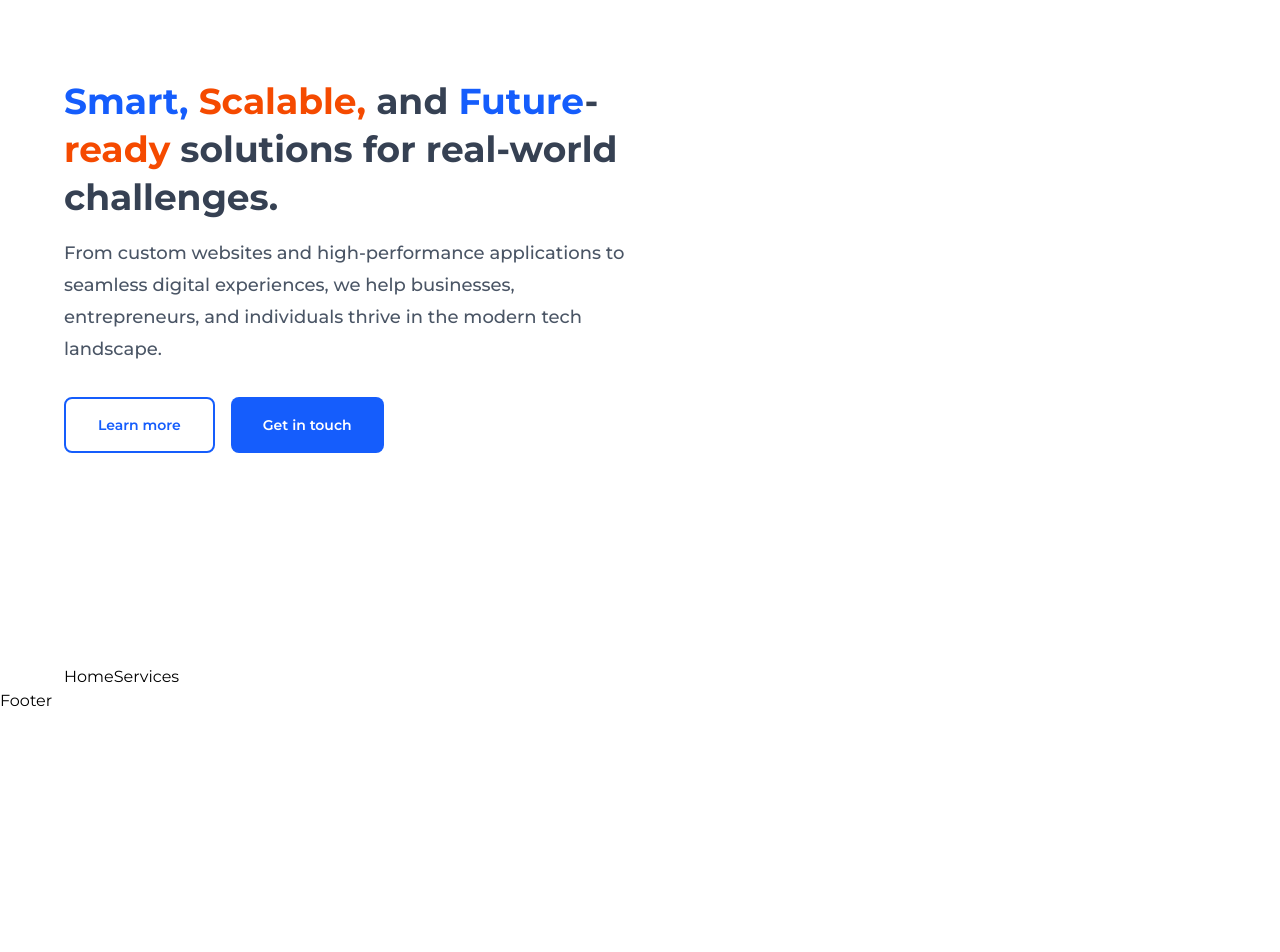
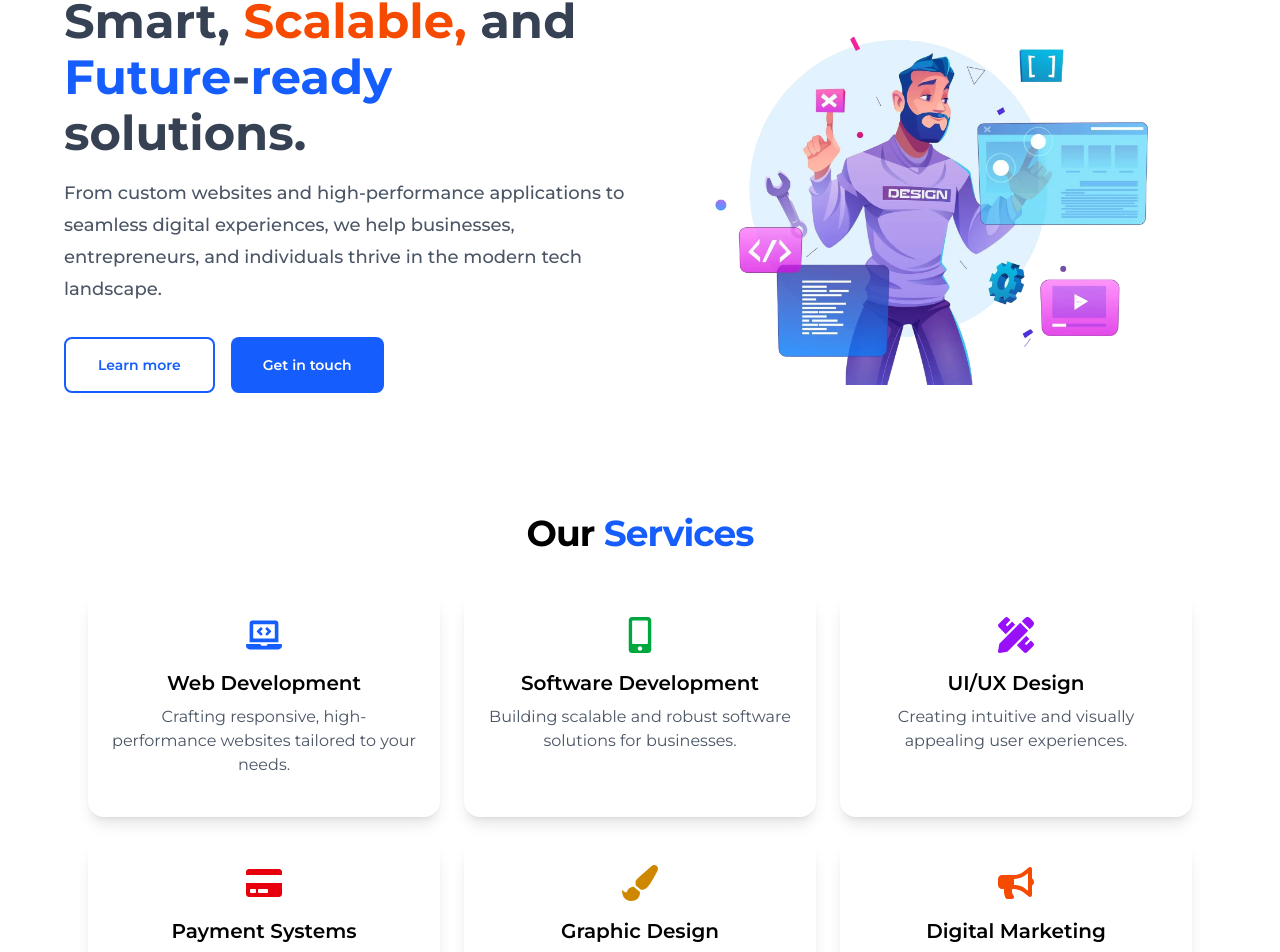
Before and after one commit to Hector-John/AxionTech, a React (Vite) app: page / in a window 1280 px wide. Shown: the part 135-1087 px from the top of the page. Before the commit the page ends 848 px from the top, so only its background shows below. Built offline with nearby package versions, Linux system fonts and the light colour scheme.

Commit message:
hero section

```diff
--- a/index.html
+++ b/index.html
@@ -3,7 +3,7 @@
   <head>
     <meta charset="UTF-8" />
     <meta name="viewport" content="width=device-width, initial-scale=1.0" />
-    <link rel="icon" href="/public/favicon.png" type="image/x-icon" />
+    <link rel="icon" href="/favicon.png" type="image/x-icon" />
     <title>Axion Tech Solutions</title>
   </head>
   <body>
--- a/src/components/Navbar.jsx
+++ b/src/components/Navbar.jsx
@@ -18,12 +18,13 @@ const Navbar = () => {
 
   return (
     <nav
-      className={`padded fixed top-0 left-0 w-full z-100 grid grid-cols-3 items-center px-10 h-16 transition-all duration-300 shadow-sm backdrop-blur-md ${
+      className={`padded fixed top-0 left-0 w-full z-100 grid grid-cols-3 items-center px-10 h-18 transition-all duration-300 backdrop-blur-md ${
         isScrolled ? "bg-white/20" : "bg-transparent"
       }`}
     >
       <div className="logo text-2xl text-orange-600 font-bold">
-        Axion<span className="text-blue-600">Tech</span><span className="text-orange-600">.</span>
+        Axion<span className="text-blue-600">Tech</span>
+        <span className="text-orange-600">.</span>
       </div>
 
       <ul className="flex gap-10 justify-center font-semibold ">
@@ -31,7 +32,9 @@ const Navbar = () => {
           <NavLink
             to="/"
             className={({ isActive }) =>
-              `${isActive ? "text-blue-600" : "text-gray-700"} hover:text-blue-600`
+              `${
+                isActive ? "text-blue-600" : "text-gray-700"
+              } hover:text-blue-600`
             }
             end
           >
@@ -42,7 +45,9 @@ const Navbar = () => {
           <NavLink
             to="/portfolio"
             className={({ isActive }) =>
-              `${isActive ? "text-blue-600" : "text-gray-700"} hover:text-blue-600`
+              `${
+                isActive ? "text-blue-600" : "text-gray-700"
+              } hover:text-blue-600`
             }
           >
             Portfolio
@@ -52,7 +57,9 @@ const Navbar = () => {
           <NavLink
             to="/services"
             className={({ isActive }) =>
-              `${isActive ? "text-blue-600" : "text-gray-700"} hover:text-blue-600`
+              `${
+                isActive ? "text-blue-600" : "text-gray-700"
+              } hover:text-blue-600`
             }
           >
             Services
@@ -62,15 +69,15 @@ const Navbar = () => {
           <NavLink
             to="/blogs"
             className={({ isActive }) =>
-              `${isActive ? "text-blue-600" : "text-gray-700"} hover:text-blue-600`
+              `${
+                isActive ? "text-blue-600" : "text-gray-700"
+              } hover:text-blue-600`
             }
           >
             Blog
           </NavLink>
         </li>
-        <li>
-
-        </li>
+        <li></li>
       </ul>
 
       <div className="flex justify-end">
--- a/src/pages/home/Hero.jsx
+++ b/src/pages/home/Hero.jsx
@@ -1,17 +1,16 @@
 import React from "react";
 import Button from "../../components/Button";
-// import hero_designer from '../../assets/hero_designer.webp'
+import hero_design from '../../assets/hero_design.webp'
 
 const HeroSection = () => {
   return (
-    <div className="h-screen grid grid-cols-1 md:grid-cols-2 items-center ">
+    <div className="mt-[8rem] mb-18 grid grid-cols-1 md:grid-cols-2 items-center ">
       <div className="">
-        <h2 className="leading-12 mb-4 font-bold text-gray-700 sm:text-3xl md:text-4xl">
-          <span className="text-blue-600">Smart, </span>
+        <h2 className="leading-14 mb-4 font-bold text-gray-700 sm:text-3xl md:text-5xl">
+          <span className="">Smart, </span>
           <span className="text-orange-600">Scalable,</span> and
-          <span className="text-blue-600"> Future</span>-
-          <span className="text-orange-600">ready</span> solutions for
-          real-world challenges.
+          <span className="text-blue-600 "> Future</span>-
+          <span className="text-blue-600 ">ready</span> solutions.
         </h2>
 
         <p className="text-lg leading-8 font-medium text-gray-600">
@@ -27,9 +26,10 @@ const HeroSection = () => {
       </div>
 
       <div className="flex justify-center items-center">
-        {/* Insert image or illustration here */}
-        {/* <img src={hero_designer }alt="hero_image" /> */}
+        <img src={hero_design}alt="hero_image" />
       </div>
+
+
     </div>
   );
 };
--- a/src/pages/home/HomeServices.jsx
+++ b/src/pages/home/HomeServices.jsx
@@ -1,9 +1,79 @@
-import React from 'react'
+import React from "react";
+import { motion } from "framer-motion";
+import {
+  FaLaptopCode,
+  FaMobileAlt,
+  FaPencilRuler,
+  FaCreditCard,
+  FaPaintBrush,
+  FaBullhorn,
+  FaArrowRight
+} from "react-icons/fa";
+
+const services = [
+  {
+    title: "Web Development",
+    icon: <FaLaptopCode className="text-4xl text-blue-600" />,
+    description: "Crafting responsive, high-performance websites tailored to your needs.",
+  },
+  {
+    title: "Software Development",
+    icon: <FaMobileAlt className="text-4xl text-green-600" />,
+    description: "Building scalable and robust software solutions for businesses.",
+  },
+  {
+    title: "UI/UX Design",
+    icon: <FaPencilRuler className="text-4xl text-purple-600" />,
+    description: "Creating intuitive and visually appealing user experiences.",
+  },
+  {
+    title: "Payment Systems",
+    icon: <FaCreditCard className="text-4xl text-red-600" />,
+    description: "Secure and seamless online payment integrations.",
+  },
+  {
+    title: "Graphic Design",
+    icon: <FaPaintBrush className="text-4xl text-yellow-600" />,
+    description: "Designing eye-catching visuals and brand elements.",
+  },
+  {
+    title: "Digital Marketing",
+    icon: <FaBullhorn className="text-4xl text-orange-600" />,
+    description: "Helping brands reach their audience with effective strategies.",
+  },
+];
 
 const HomeServices = () => {
   return (
-    <div>HomeServices</div>
-  )
-}
+    <div className="py-12 px-6">
+      <h1 className="text-4xl tracking-tight font-bold text-center mb-10">
+        Our <span className="text-blue-600">Services</span>
+      </h1>
 
-export default HomeServices
+      <div className="grid grid-cols-1 sm:grid-cols-2 md:grid-cols-3 gap-6">
+        {services.map((service, index) => (
+          <motion.div
+            key={index}
+            className="bg-white shadow-lg rounded-2xl p-6 text-center cursor-pointer hover:bg-blue-50 hover:shadow-xl transition-all duration-300"
+            initial={{ opacity: 0, y: 50 }}
+            animate={{ opacity: 1, y: 0 }}
+            transition={{ delay: index * 0.1, duration: 0.5 }}
+          >
+            <div className="flex justify-center mb-4">{service.icon}</div>
+            <h2 className="text-xl font-semibold">{service.title}</h2>
+            <p className="text-gray-600 mt-2">{service.description}</p>
+
+            <motion.div
+              className="mt-4 flex items-center justify-center gap-2 text-blue-600 font-medium"
+            >
+
+
+            </motion.div>
+          </motion.div>
+        ))}
+      </div>
+    </div>
+  );
+};
+
+export default HomeServices;
--- a/src/pages/services/Services.jsx
+++ b/src/pages/services/Services.jsx
@@ -1,8 +1,23 @@
-import React from 'react'
+
+
 
 const Services = () => {
   return (
-    <div>Services</div>
+    <div>Services
+            {/* <Link
+  to="/services"
+  className="mt-2 flex items-center justify-center gap-2 font-medium text-blue-600 transition-all duration-300 hover:text-orange-600"
+>
+  Learn More
+  <motion.div
+    className="text-sm"
+    whileHover={{ rotate: -45 }}
+    transition={{ duration: 0.3 }}
+  >
+    <FaArrowRight />
+  </motion.div>
+</Link> */}
+    </div>
   )
 }
 
```
